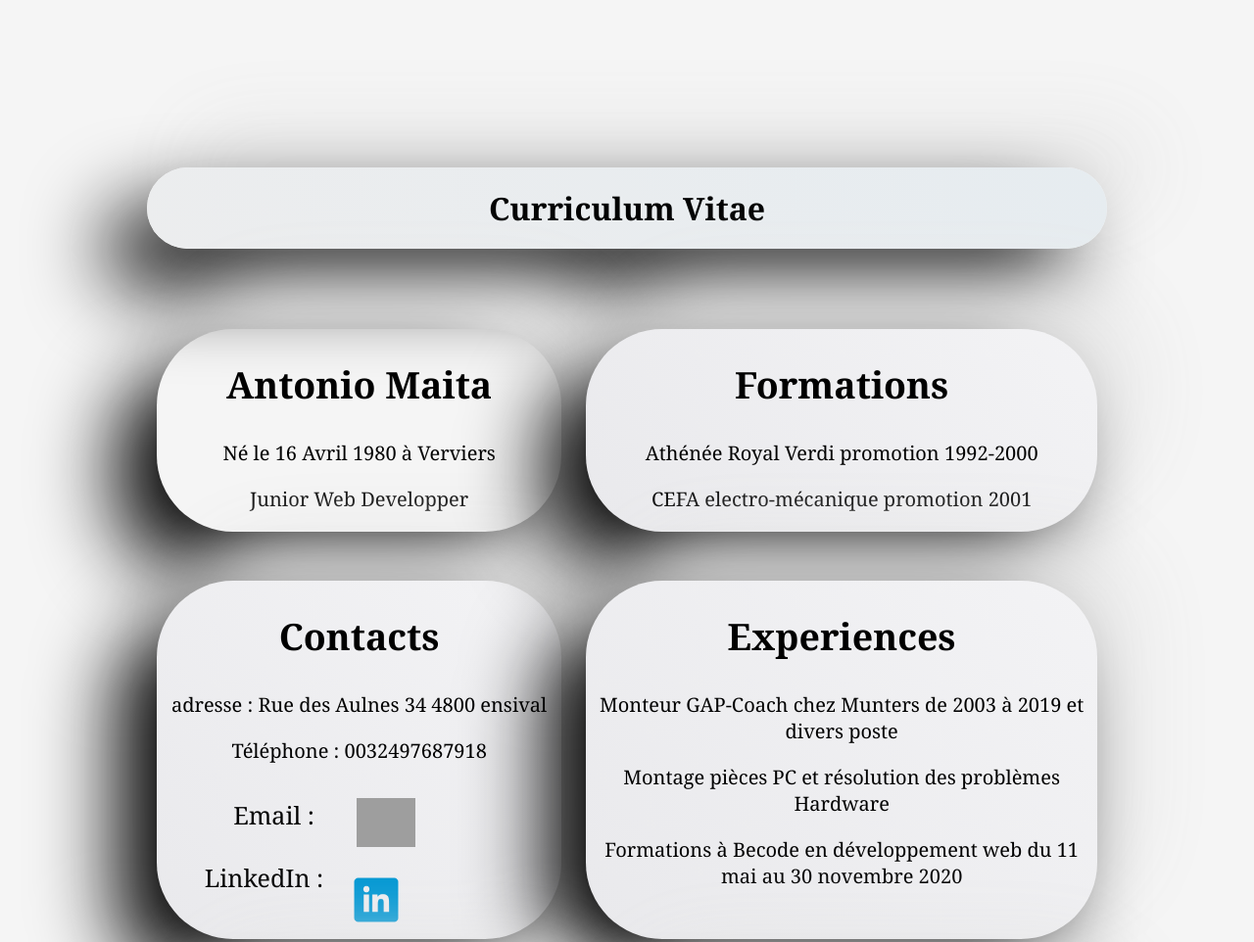
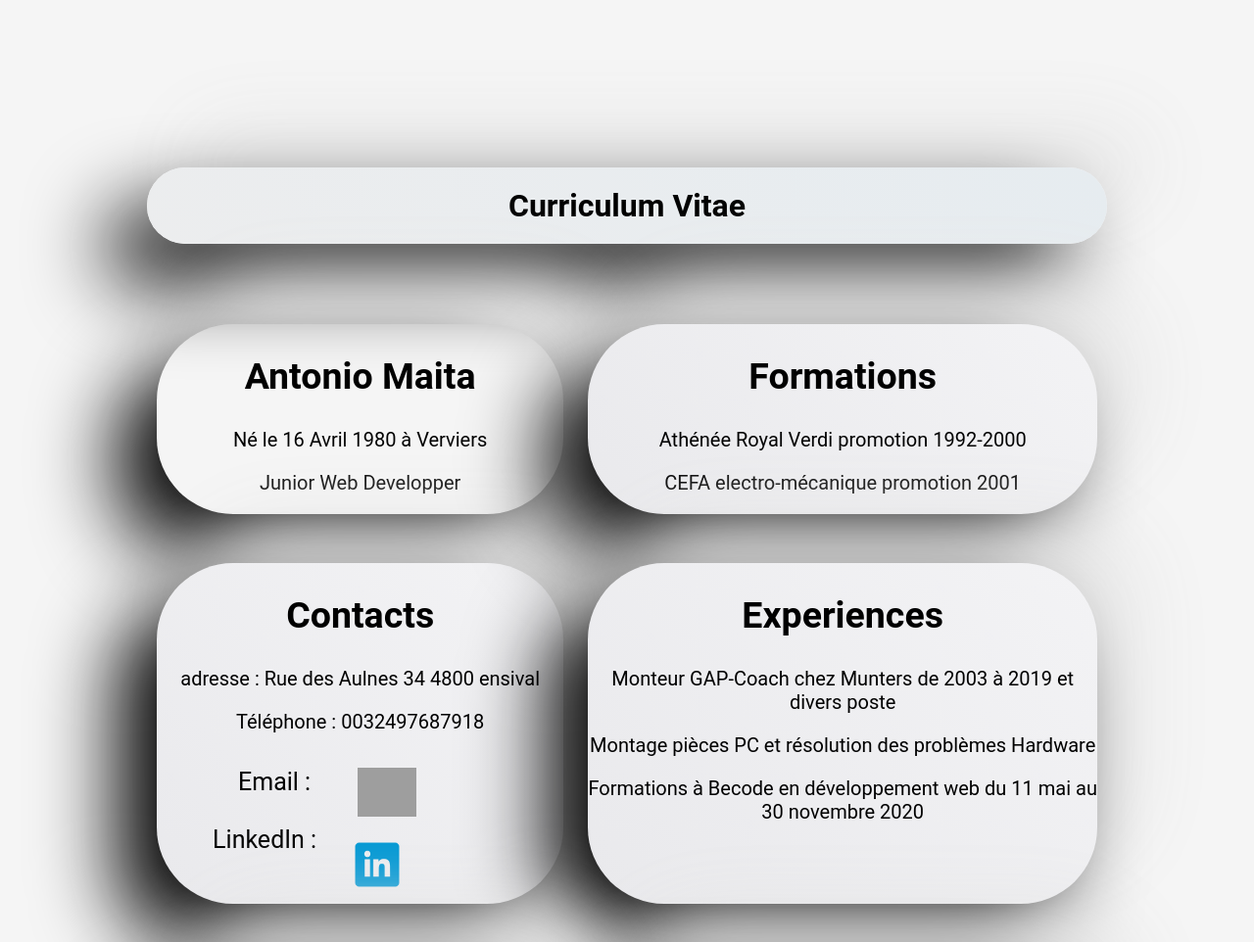
Before and after one commit to AntonioMaita/MyCv, a plain HTML site: page index.html in a window 1280 px wide. Shown: the top 962 px of the page at 98% size. Drawn offline with Linux system fonts and the light colour scheme; grey boxes are pictures that could not be loaded.

Commit message:
Update styles.css

```diff
--- a/styles.css
+++ b/styles.css
@@ -1,6 +1,6 @@
 
 body {
-	font-family: Georgia, sans-serif;
+	font-family: roboto, sans-serif;
 	margin:auto;
 	padding:150px;
 	/* background-image: url(http://www.fondsecran.eu/a/get_photo/68893/1920/1080); */
```
